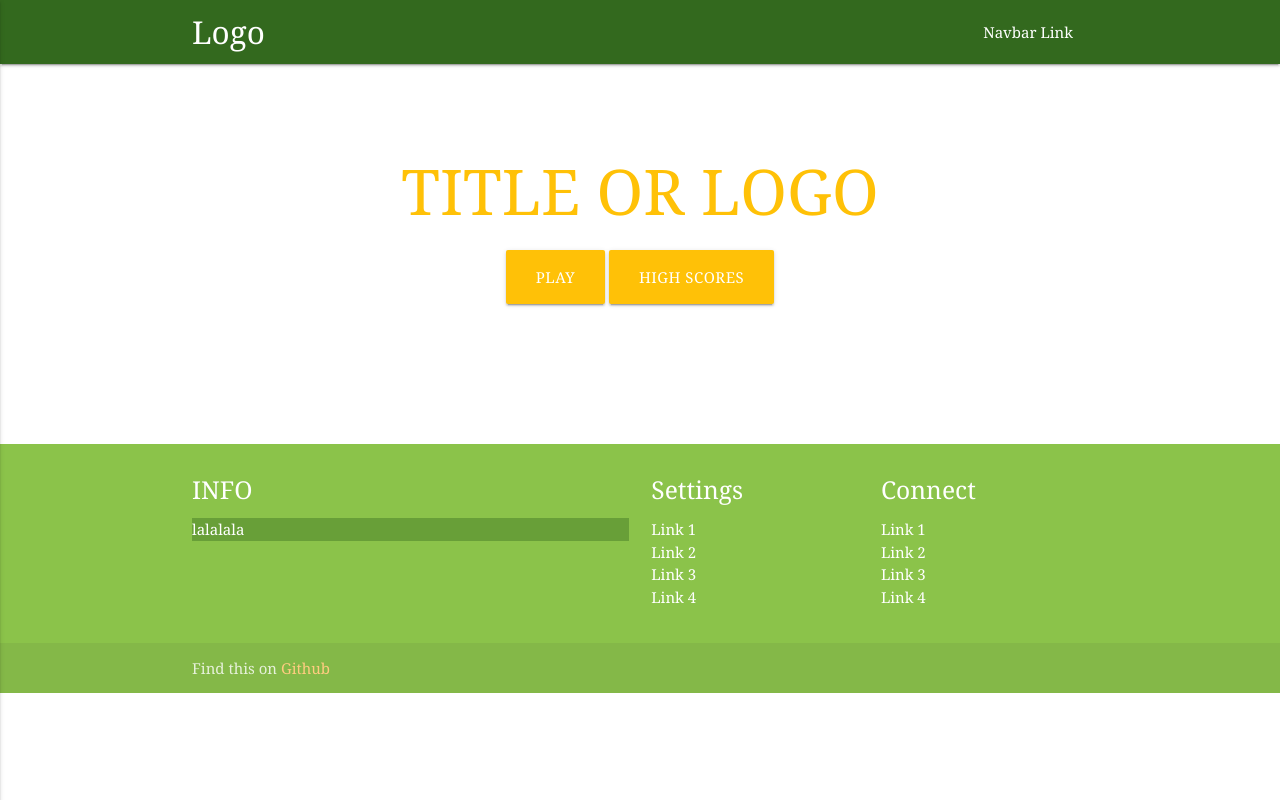
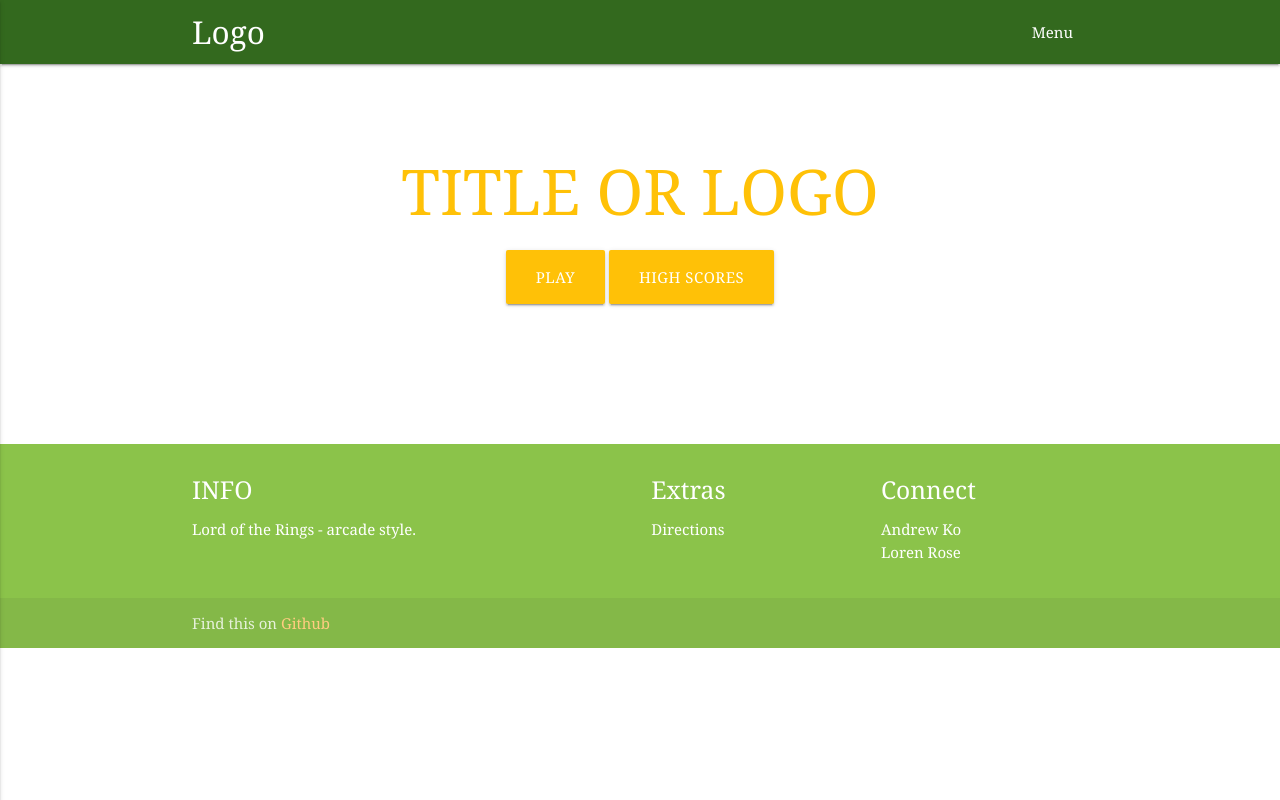
Before and after one commit to chairmanmeow13/project-game, a website: page public/index.html in a window 1280 px wide. Drawn offline with nearby package versions, Linux system fonts and the light colour scheme.

Commit message:
link updates

```diff
--- a/public/index.html
+++ b/public/index.html
@@ -14,7 +14,7 @@
   <nav class="light-green darken-4" role="navigation">
     <div class="nav-wrapper container"><a id="logo-container" href="#" class="brand-logo">Logo</a>
       <ul class="right hide-on-med-and-down">
-        <li><a href="#">Navbar Link</a></li>
+        <li><a href="#">Menu</a></li>
       </ul>
 
       <ul id="nav-mobile" class="side-nav">
@@ -49,26 +49,21 @@
       <div class="row">
         <div class="col l6 s12">
           <h5 class="white-text">INFO</h5>
-          <p class="#33691e light-green darken-2">lalalala</p>
+          <p>Lord of the Rings - arcade style.</p>
 
 
         </div>
         <div class="col l3 s12">
-          <h5 class="white-text">Settings</h5>
+          <h5 class="white-text">Extras</h5>
           <ul>
-            <li><a class="white-text" href="#!">Link 1</a></li>
-            <li><a class="white-text" href="#!">Link 2</a></li>
-            <li><a class="white-text" href="#!">Link 3</a></li>
-            <li><a class="white-text" href="#!">Link 4</a></li>
+            <li><a class="white-text" href="#!">Directions</a></li>
           </ul>
         </div>
         <div class="col l3 s12">
           <h5 class="white-text">Connect</h5>
           <ul>
-            <li><a class="white-text" href="#!">Link 1</a></li>
-            <li><a class="white-text" href="#!">Link 2</a></li>
-            <li><a class="white-text" href="#!">Link 3</a></li>
-            <li><a class="white-text" href="#!">Link 4</a></li>
+            <li><a class="white-text" href="https://github.com/andrewyko">Andrew Ko</a></li>
+            <li><a class="white-text" href="https://github.com/chairmanmeow13">Loren Rose</a></li>
           </ul>
         </div>
       </div>
```
